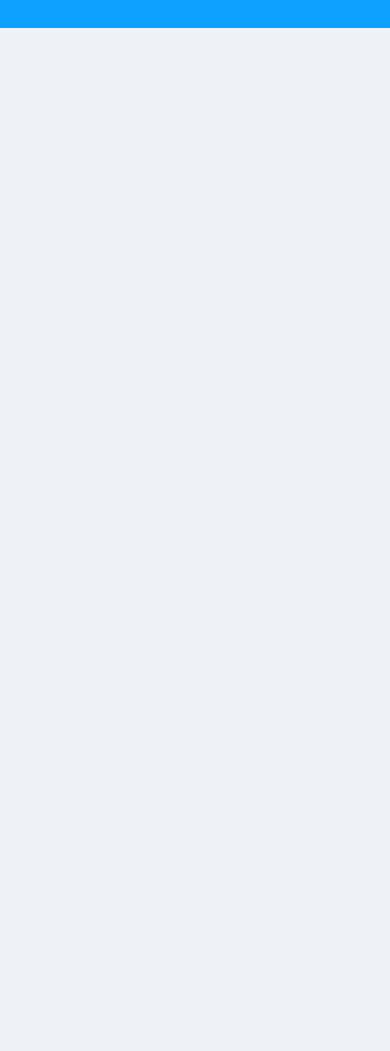
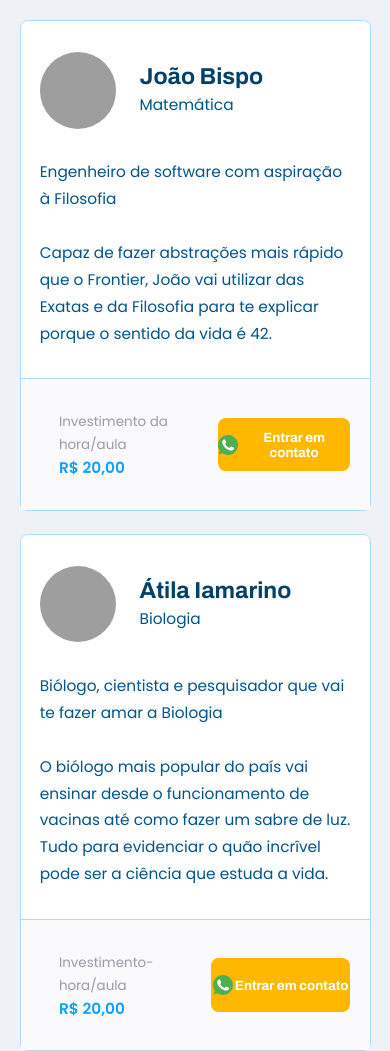
Before and after one commit to vivianequeiroz/proffy, a plain HTML site: page study.html in a window 390 px wide. Shown: the part 571-1622 px from the top of the page. Before the commit the page ends 844 px from the top, so only its background shows below. Drawn offline with Linux system fonts and the light colour scheme; grey boxes are pictures that could not be loaded.

Commit message:
Feat: Responsivity at study page concluded

```diff
--- a/study.html
+++ b/study.html
@@ -57,13 +57,64 @@
                     </div>
                     <div class="input-block">
                         <label for="time">Hora</label>
-                        <input name="time" id="time" type="time"/>
+                        <input name="time" id="time" type="time" >
                     </div>
                     <button type="submit">Filtrar</button>
                 </form>
             </div>
         </header>
-        </div>
+
+        <main>
+            <article class="teacher-item">
+                <header>
+                    <img
+                        src="https://avatars2.githubusercontent.com/u/43768058?s=460&u=674587f6f7767a469c56472c4314375e89a08b74&v=4"
+                        alt="João Bispo">
+                    <div>
+                        <strong>João Bispo</strong>
+                        <span>Matemática</span>
+                    </div>
+                </header>
+
+                <p>Engenheiro de software com aspiração à Filosofia<br>
+                    <br>Capaz de fazer abstrações mais rápido que o Frontier, João vai utilizar das Exatas e da Filosofia para te explicar porque o sentido da vida é 42.</p>
+
+                <footer>
+                    <p>Investimento da hora/aula<strong>R$ 20,00</strong>
+                    </p>
+                    <button type="button">
+                        <img src="/images/icons/whatsapp.svg" alt="Whatsapp">Entrar em contato
+                    </button>
+                </footer>
+            </article>
+
+            <article class="teacher-item">
+                <header>
+                    <img
+                        src="https://olz34z4bb51rsojq274o1g19-wpengine.netdna-ssl.com/wp-content/uploads/2020/05/Atila_Iamarino-300x300.jpg"
+                        alt="João Bispo">
+                    <div>
+                        <strong>Átila Iamarino</strong>
+                        <span>Biologia</span>
+                    </div>
+                </header>
+
+                <p>Biólogo, cientista e pesquisador que vai te fazer amar a Biologia<br>
+                    <br>O biólogo mais popular do país vai ensinar desde o funcionamento de vacinas até como fazer um sabre de luz. Tudo para evidenciar o quão incrîvel pode ser a ciência que estuda a vida. </p>
+
+                <footer>
+                    <p>Investimento-hora/aula<strong>R$ 20,00</strong>
+                    </p>
+                    <button type="button">
+                        <img src="/images/icons/whatsapp.svg" alt="Whatsapp">Entrar em contato
+                    </button>
+                </footer>
+            </article>
+
+        </main>
+
+
+    </div>
 
 </body>
 </html>
--- a/styles/main.css
+++ b/styles/main.css
@@ -18,6 +18,9 @@
     --color-box-base: #FFFFFF;
     --color-box-footer: #FAFAFC;
     --color-small-info: #C1BCCC;
+    --color-main-text: #232325;
+    --color-header: #00416B;
+    --color-span-text: #00548B;
     font-size: 60%;
     /* controle das medidas rem */
     /* fonte padrão: 16px - 100% - 1rem */
--- a/styles/partials/page-study.css
+++ b/styles/partials/page-study.css
@@ -8,7 +8,8 @@
 
     display: flex;
     flex-direction: column;
-    padding: 3.2rem 0;
+    padding-top: 0;
+    padding-bottom: 3.2rem;
 }
 
 .page-header .top-bar-container {
@@ -19,7 +20,7 @@
     align-items: center;
     justify-content: space-between;
 
-    padding: 1.6rem 0;
+    padding: 1.2rem 0;
 }
 
 .page-header .top-bar-container a {
@@ -118,3 +119,103 @@
     left: 1.6rem;
     bottom: 0px;
 }
+
+
+
+
+#page-study main,
+textarea {
+    margin: 3.2rem auto;
+    width: 90%;
+    color: var(--color-main-text);
+}
+
+.teacher-item {
+    background-color: var(--color-box-base);
+    border: 1px solid var(--color-line-in-white);
+    border-radius: .8rem;
+    margin-top: 2.4rem;
+}
+
+.teacher-item header {
+    padding: 3.2rem 2rem;
+    display: flex;
+    align-items: center;
+}
+
+.teacher-item header img {
+    width: 8rem;
+    height: 8rem;
+    border-radius: 50%;
+}
+
+.teacher-item header div {
+    margin-left: 2.4rem;
+}
+
+.teacher-item header div strong {
+    font: 700 2.4rem Archivo;
+    display: block;
+    color: var(--color-header);
+}
+
+.teacher-item header div span {
+    font-size: 1.6rem;
+    display: block;
+    margin-top: .4rem;
+    color: var(--color-span-text);
+}
+
+.teacher-item p {
+    padding: 0 2rem;
+    font-size: 1.6rem;
+    line-height: 2.8rem;
+    color: var(--color-span-text);
+}
+
+.teacher-item footer {
+    padding: 3.2rem 2rem;
+    background-color: var(--color-box-footer);
+    border-top: 1px solid var(--color-line-in-white);
+    margin-top: 3.2rem;
+
+    display: flex;
+    align-items: center;
+    justify-content: space-between;
+}
+
+.teacher-item footer p {
+    font-size: 1.4rem;
+    line-height: 2.4rem;
+    color: var(--color-text-complement);
+}
+
+.teacher-item footer p strong {
+    font-size: 1.6rem;
+    color: var(--color-primary);
+    display: block;
+}
+
+.teacher-item footer button {
+    width: 20rem;
+    height: 5.6rem;
+    background: var(--color-secondary);
+    color: var(--color-button-text);
+    border: 0;
+    border-radius: .8rem;
+    cursor: pointer;
+    font: 700 1.4rem Archivo;
+
+    display: flex;
+    align-items: center;
+    justify-content: space-evenly;
+
+    text-decoration: none;
+
+    transition: background 0.2s;
+    margin-left: 1.6rem;
+}
+
+.teacher-item footer button:hover {
+    background: var(--color-secondary-dark);
+}
```
Also changed, not shown: index.html (+0 -1 lines), .github/proffy.png (added), README.md.
